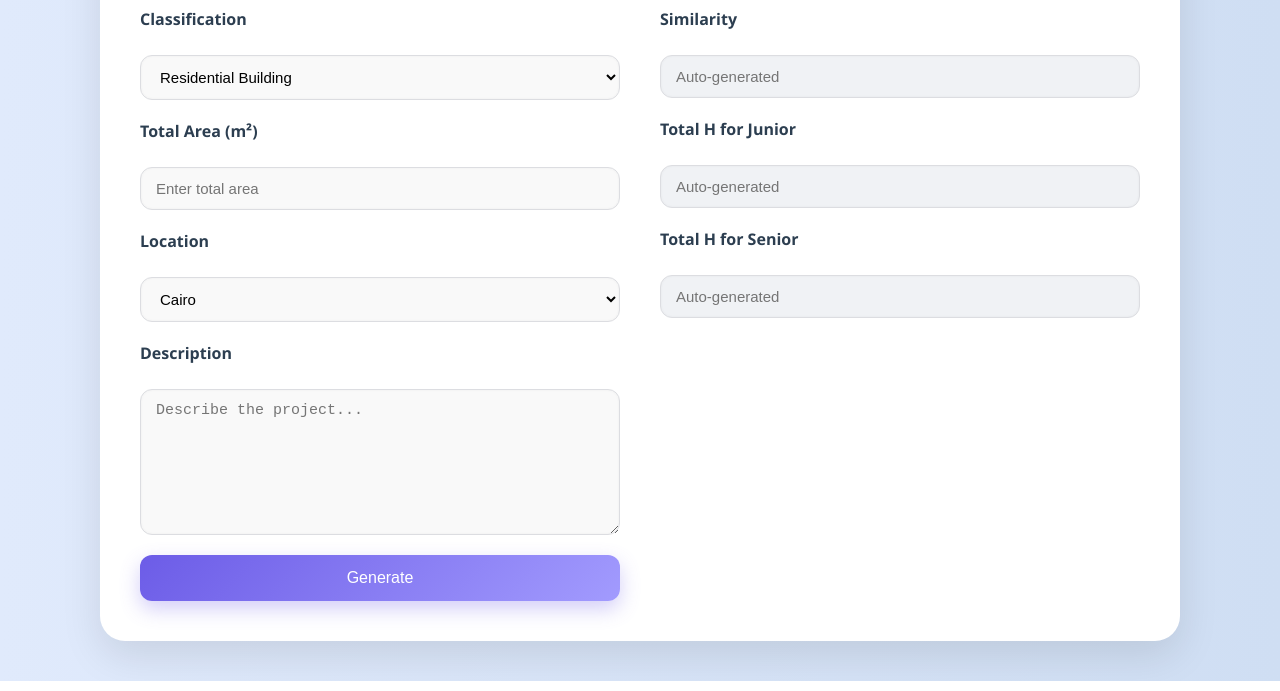
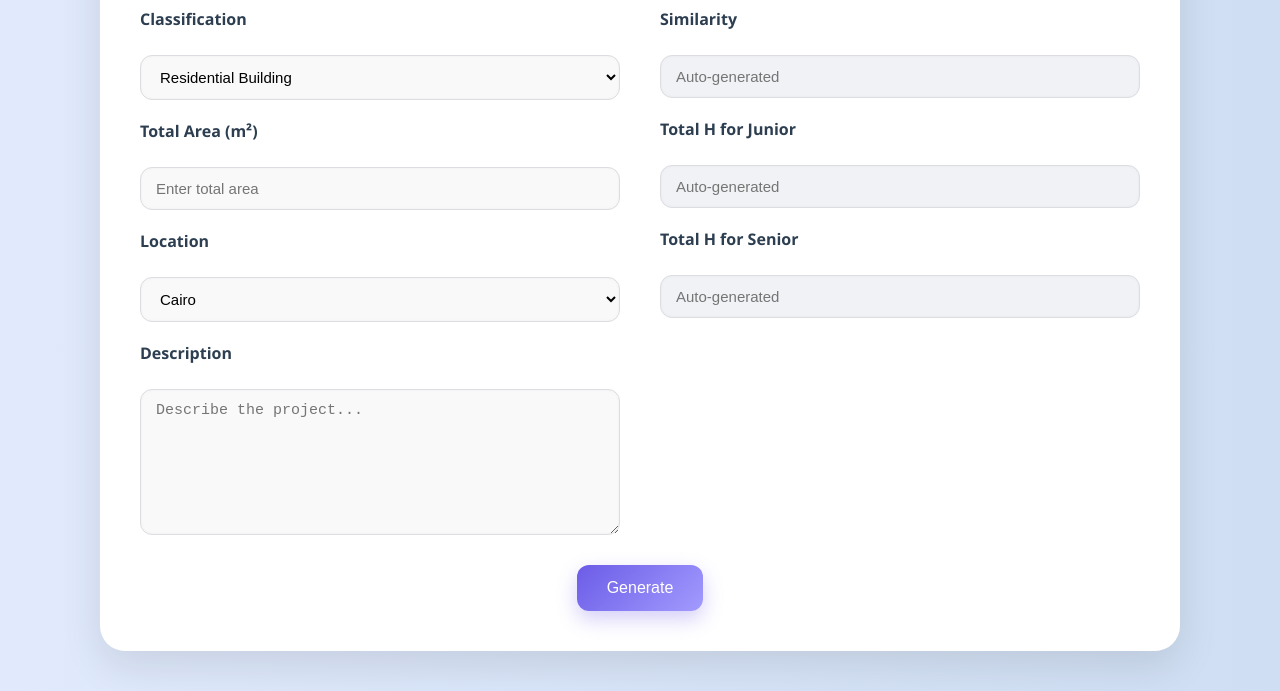
Before and after one commit to Nournasser/AI-Website, a plain HTML site: page index.html in a window 1280 px wide. Shown: the part 159-850 px from the top of the page. Drawn offline with Linux system fonts and the light colour scheme.

Commit message:
index.html

```diff
--- a/index.html
+++ b/index.html
@@ -3,11 +3,13 @@
 <head>
   <meta charset="UTF-8">
   <title>Esti Mate</title>
+  <meta name="viewport" content="width=device-width, initial-scale=1.0">
   <link rel="stylesheet" href="style.css">
 </head>
 <body>
   <div class="container">
     <h1>Esti Mate</h1>
+
     <div class="form-wrapper">
       <!-- Left Side -->
       <div class="form-left">
@@ -32,9 +34,6 @@
           <option>Convention Center</option>
           <option>Residential Villa</option>
         </select>
-
-
-
 
         <label for="area">Total Area (m²)</label>
         <input type="number" id="area" placeholder="Enter total area">
@@ -72,11 +71,8 @@
           <option>Ain Shams</option>
         </select>
 
-
         <label for="description">Description</label>
         <textarea id="description" placeholder="Describe the project..."></textarea>
-
-        <button type="button" id="generateBtn">Generate</button>
       </div>
 
       <!-- Right Side -->
@@ -90,10 +86,14 @@
         <label for="senior">Total H for Senior</label>
         <input type="number" id="senior" placeholder="Auto-generated" readonly>
       </div>
+    </div>
 
-  <!-- Generate Button -->
+    <!-- ✅ ✅ ✅ Generate Button BELOW the form-wrapper ✅ ✅ ✅ -->
+    <div class="button-container">
+      <button type="button" id="generateBtn">Generate</button>
+    </div>
 
-
+  </div>
 
   <script src="script.js"></script>
 </body>
```
Lines whose indentation alone changed are shown as unchanged.
